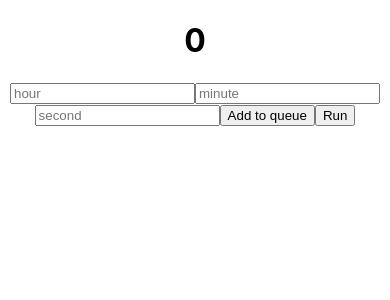
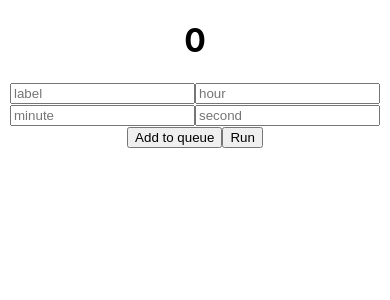
Before and after one commit to tisu19021997/queueable-timer, a React (Create React App) app: page / in a window 390 px wide. Shown: the top 300 px of the page. Built offline with nearby package versions, Linux system fonts and the light colour scheme.

Commit message:
Add nosleep.js to keep the mobile screen on when timer is running

```diff
--- a/package.json
+++ b/package.json
@@ -3,6 +3,7 @@
   "version": "0.1.0",
   "private": true,
   "dependencies": {
+    "nosleep.js": "^0.9.0",
     "prop-types": "^15.7.2",
     "react": "^16.11.0",
     "react-dom": "^16.11.0",
--- a/src/components/timer-controller.js
+++ b/src/components/timer-controller.js
@@ -43,6 +43,11 @@ class TimerController extends React.Component {
   runTimer() {
     const { queue, count } = this.state;
     const { onRun } = this.props;
+
+    if (queue.length <= 0) {
+      return;
+    }
+
     const topOfQueue = queue.shift();
 
     onRun(topOfQueue);
@@ -105,22 +110,32 @@ class TimerController extends React.Component {
         <form onSubmit={this.queue}>
           <input
             onChange={this.handleInputChange}
+            name="label"
+            type="text"
+            placeholder="label"
+          />
+
+          <input
+            onChange={this.handleInputChange}
             name="hour"
             type="number"
             placeholder="hour"
           />
+
           <input
             onChange={this.handleInputChange}
             name="minute"
             type="number"
             placeholder="minute"
           />
+
           <input
             onChange={this.handleInputChange}
             name="second"
             type="number"
             placeholder="second"
           />
+
           <input type="submit" value="Add to queue" />
           <button type="button" onClick={this.runTimer}>
             Run
--- a/src/components/timer.js
+++ b/src/components/timer.js
@@ -1,5 +1,6 @@
 /* eslint-disable react/jsx-filename-extension */
 import React from 'react';
+import NoSleep from 'nosleep.js';
 import TimerController from './timer-controller';
 import {
   timeToSecond,
@@ -38,7 +39,9 @@ class Timer extends React.Component {
 
   onRun(time) {
     const timeObj = time;
+    const noSleep = new NoSleep();
     let seconds = timeToSecond(timeObj);
+    noSleep.enable();
 
     const interval = setInterval(() => {
       const theTime = secondToTime(seconds);
@@ -71,7 +74,6 @@ class Timer extends React.Component {
             timeRemaining={timeRemaining}
           />
         </div>
-        <div />
       </div>
     );
   }
```
Also changed, not shown: 1 other file (tests, documents, lock files or other folders).
